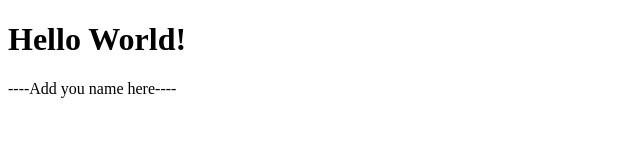
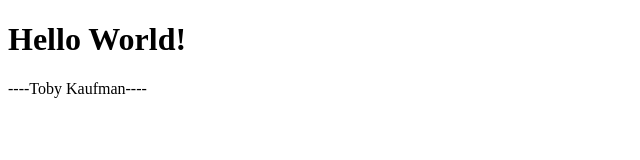
Before and after one commit to DS4200-Sec2-F22/ic-01-TobyKaufman, a plain HTML site: page index.html in a window 1280 px wide. Shown: the full height of the page, 0-640 px from the left. Drawn offline with Linux system fonts and the light colour scheme.

Commit message:
Update index.html

```diff
--- a/index.html
+++ b/index.html
@@ -6,7 +6,7 @@
 
 <p>
 
-----Add you name here----
+----Toby Kaufman----
 
 </p>
 
```
